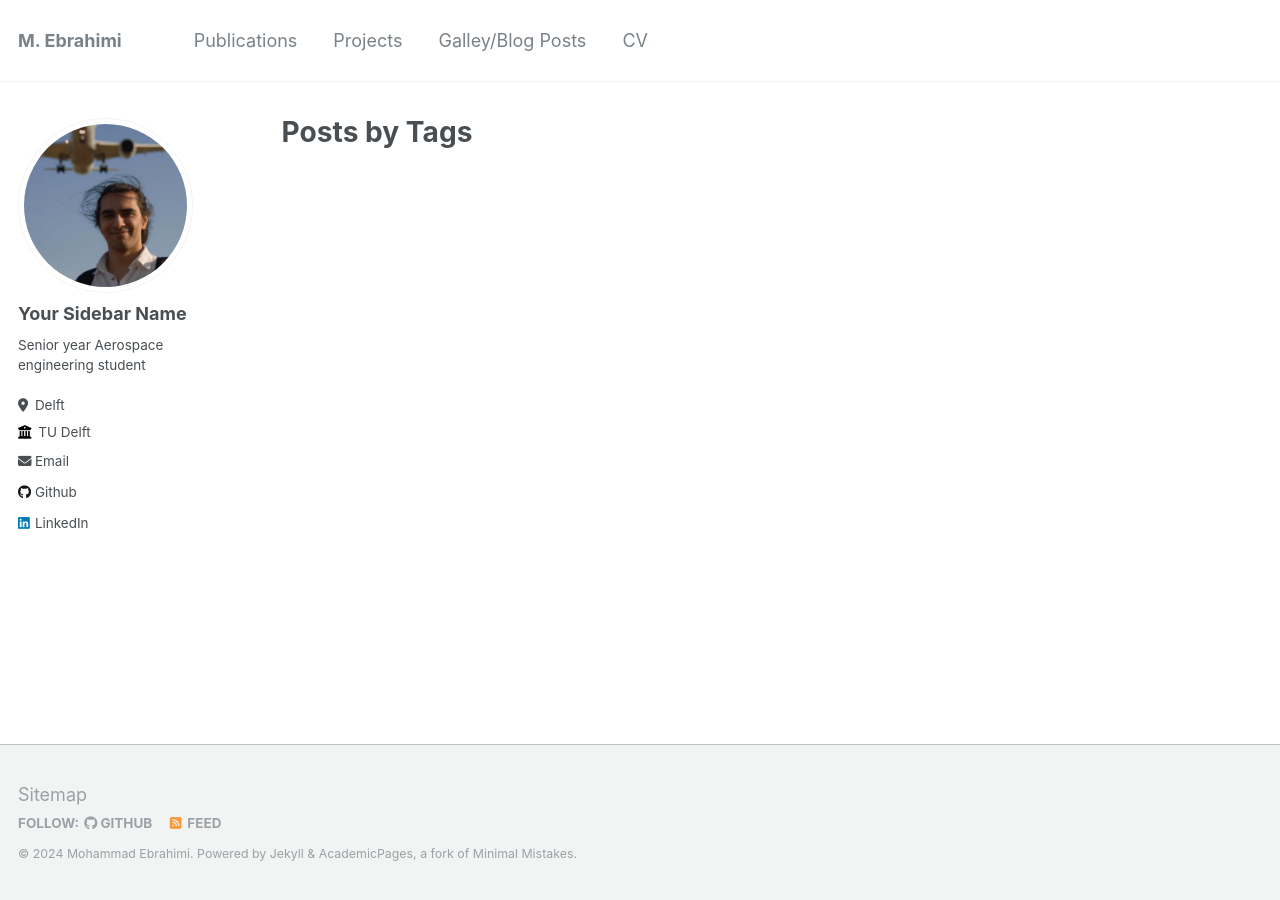
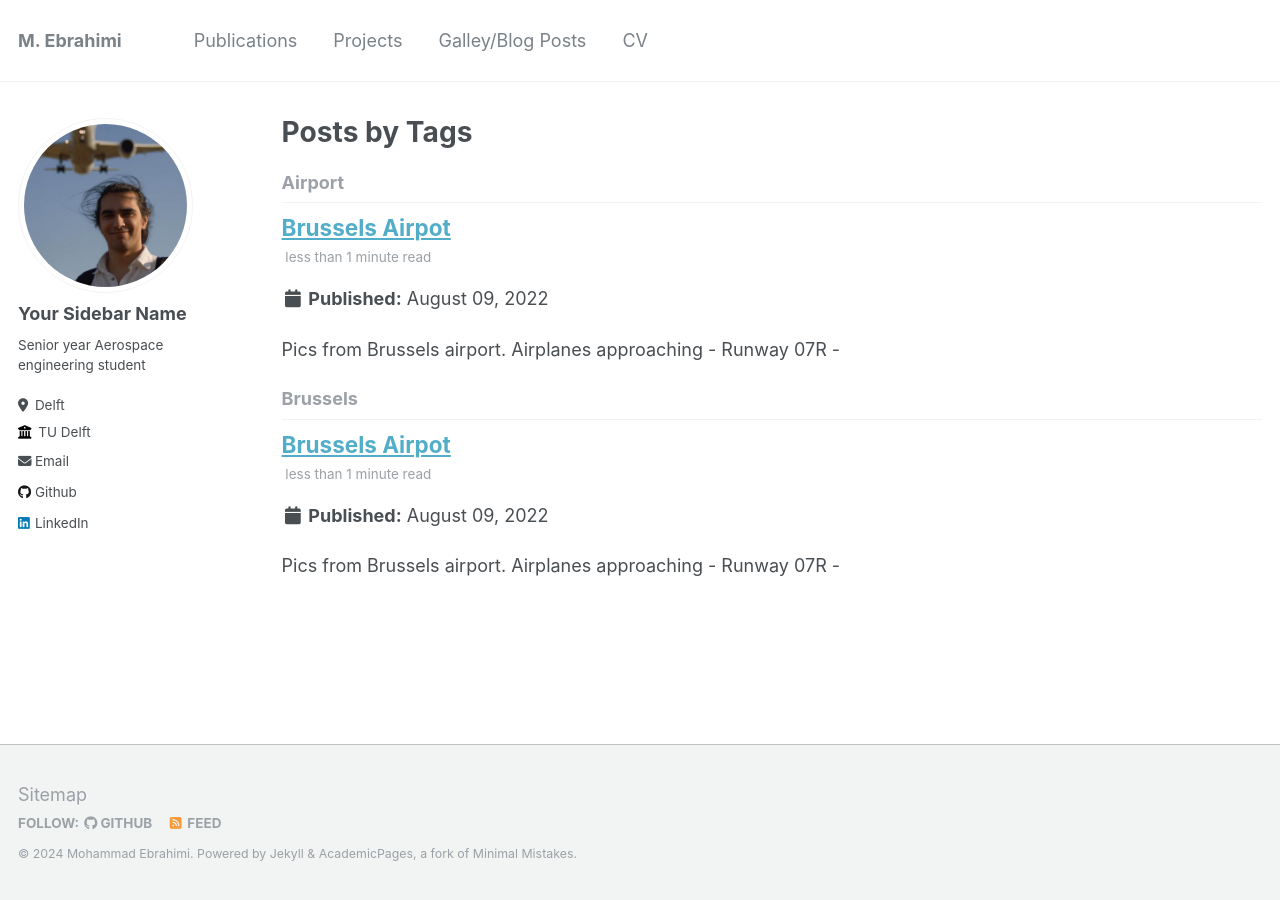
Before and after one commit to moeb8001/moeb8001.github.io, a Jekyll site: the page built from _pages/tag-archive.html, in a window 1280 px wide. Built offline with Jekyll 4.4.1, drawn with Linux system fonts in a browser that asks for light colours; a file with an impossible date is left out.

Commit message:
fixed the data

```diff
--- a/_posts/2012-08-14-blog-post-1.md
+++ b/_posts/2012-08-14-blog-post-1.md
@@ -1,6 +1,6 @@
 ---
 title: 'Brussels Airpot'
-date: Summer 2022
+date: 09-08-2022
 permalink: /posts/2012/08/blog-post-1/
 tags:
   - Airport
```
